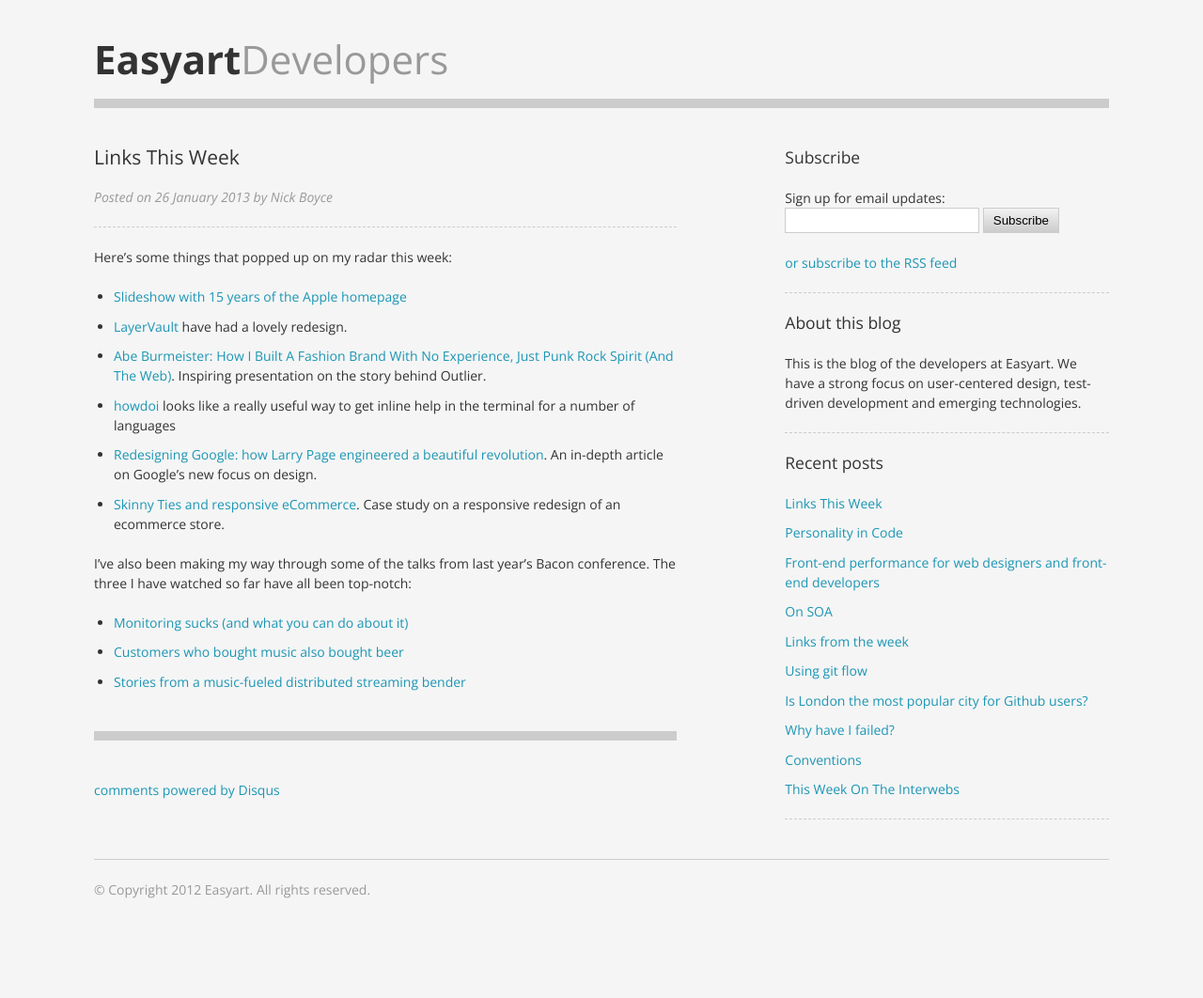
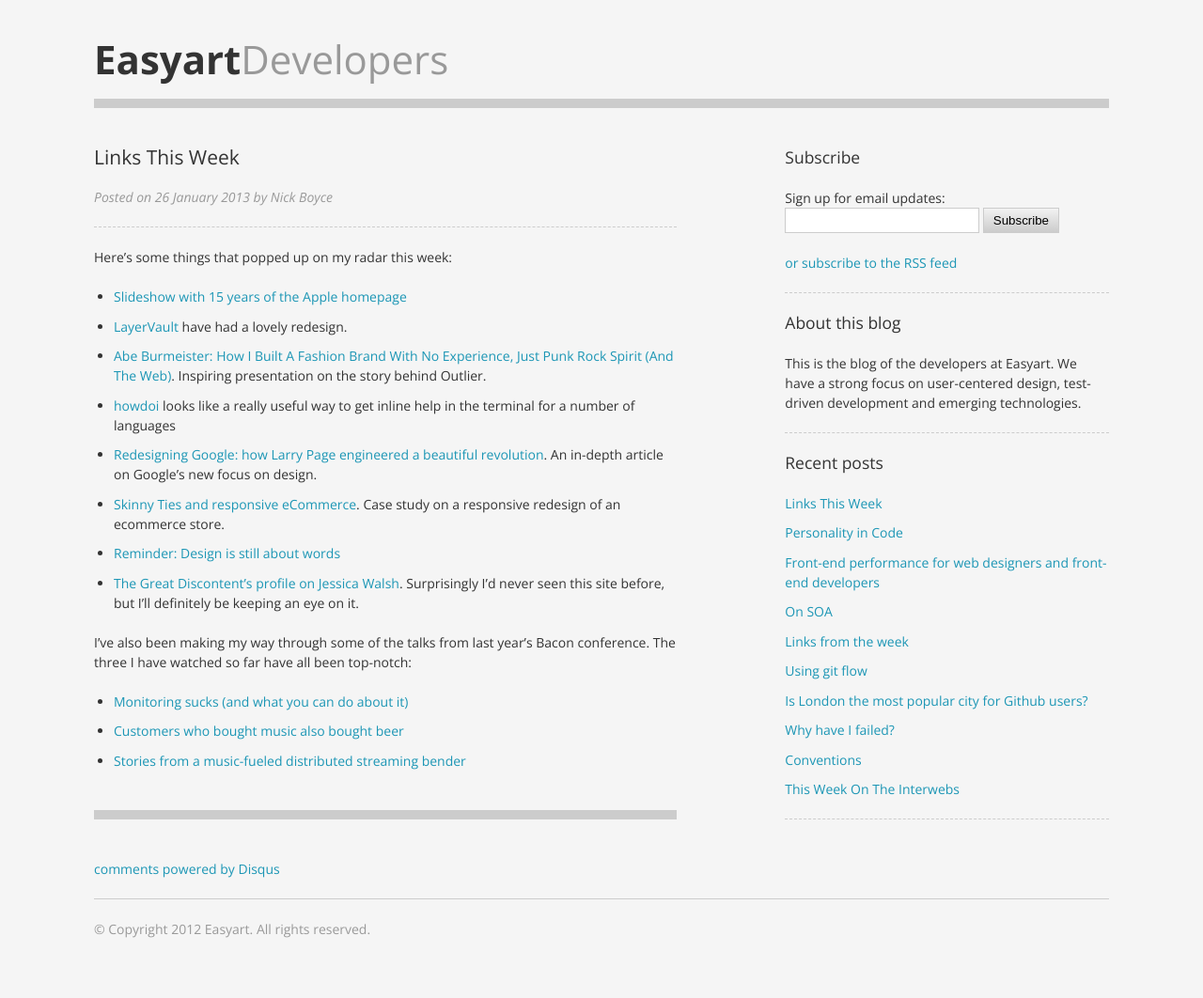
Before and after one commit to kingandmcgaw/kingandmcgaw.github.io, a Jekyll site: the page built from _posts/2013-01-26-links-this-week.md, in a window 1280 px wide. Shown: the whole page at 94% size. Built offline with Jekyll 4.4.1, drawn with Linux system fonts in a browser that asks for light colours; Markdown is read by kramdown in place of the engine named in the settings; comment, search, counter and statistics services are not loaded; before the commit the page ends 1020 px from its top, so only the background shows below that.

Commit message:
one more link added

```diff
--- a/_posts/2013-01-26-links-this-week.md
+++ b/_posts/2013-01-26-links-this-week.md
@@ -12,6 +12,8 @@ Here's some things that popped up on my radar this week:
 * [howdoi](https://github.com/gleitz/howdoi) looks like a really useful way to get inline help in the terminal for a number of languages
 * [Redesigning Google: how Larry Page engineered a beautiful revolution](http://www.theverge.com/2013/1/24/3904134/google-redesign-how-larry-page-engineered-beautiful-revolution). An in-depth article on Google's new focus on design.
 * [Skinny Ties and responsive eCommerce](http://gravitydept.com/blog/skinny-ties-and-responsive-ecommerce/). Case study on a responsive redesign of an ecommerce store.
+* [Reminder: Design is still about words](http://37signals.com/svn/posts/3404)
+* [The Great Discontent's profile on Jessica Walsh](http://thegreatdiscontent.com/jessica-walsh). Surprisingly I'd never seen this site before, but I'll definitely be keeping an eye on it.
 
 I've also been making my way through some of the talks from last year's Bacon conference. The three I have watched so far have all been top-notch:
 
```
